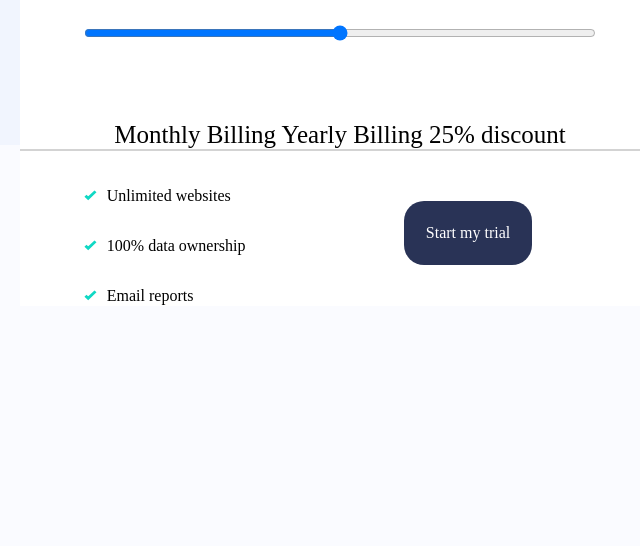
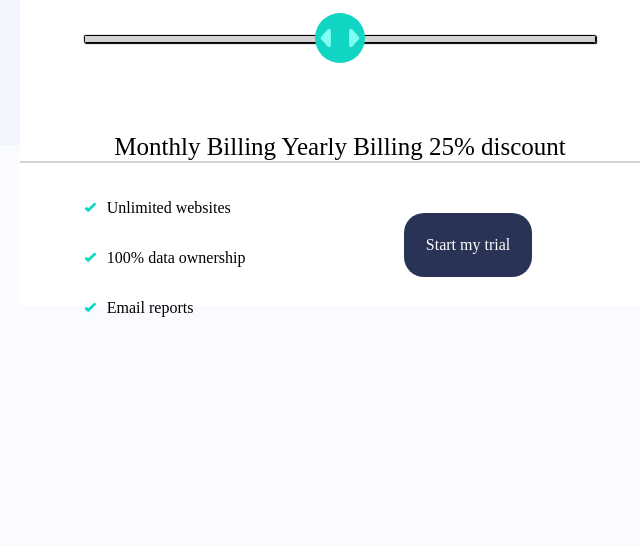
Before and after one commit to happyeveryone96/Interactive-pricing-component, a plain HTML site: page index.html in a window 1280 px wide. Shown: the part 254-800 px from the top of the page, without its empty margins (308-948 px from the left). Drawn offline with Linux system fonts and the light colour scheme.

Commit message:
Update style.css

```diff
--- a/style.css
+++ b/style.css
@@ -4,6 +4,7 @@ body {
     background-size: 100vw;
     background-color: hsl(230, 100%, 99%);
 }
+
 #container {
     width: 50vw;
     text-align: center;
@@ -19,27 +20,50 @@ body {
     height: 50vh;
     background: white;
 }
+
 #first {
     display: flex;
     justify-content: space-around;
 }
+
 #pageview{
     margin-top: 5vh;
     margin-left: -5vw;
     font-size: 25px;
     color: gray;
 }
+
 #cost {
     margin-top: 4vh;
     font-size: 25px;
     color: gray;
 }
 
-#range {
-    /* -webkit-appearance: none; */
-    margin: 5vh;
+input[type=range] {
+    -webkit-appearance: none;
     width: 40vw;
-    background-color: hsl(174, 86%, 45%);
+    margin: 50px 0;
+    background-color: lightgray;
+}
+
+input[type=range]::-webkit-slider-runnable-track {
+    width: 100%;
+    height: 8.4px;
+    cursor: pointer;
+    box-shadow: 1px 1px 1px #000000, 0px 0px 1px #0d0d0d;
+    border-radius: 1.3px;
+    border: 0.2px solid #010101;
+}
+
+input[type=range]::-webkit-slider-thumb {
+    -webkit-appearance: none;
+    height: 50px;
+    width: 50px;
+    border-radius: 50%;
+    background: url('./images/icon-slider.svg') center center no-repeat hsl(174, 86%, 45%);
+    background-size: 40px;
+    cursor: pointer;
+    margin-top: -23px;
 }
 
 #second {
@@ -56,6 +80,7 @@ body {
     line-height: 50px;
     text-align: left;
 }
+
 .check {
     width: 1vw;
     margin: 0 10px 0 0;
```
